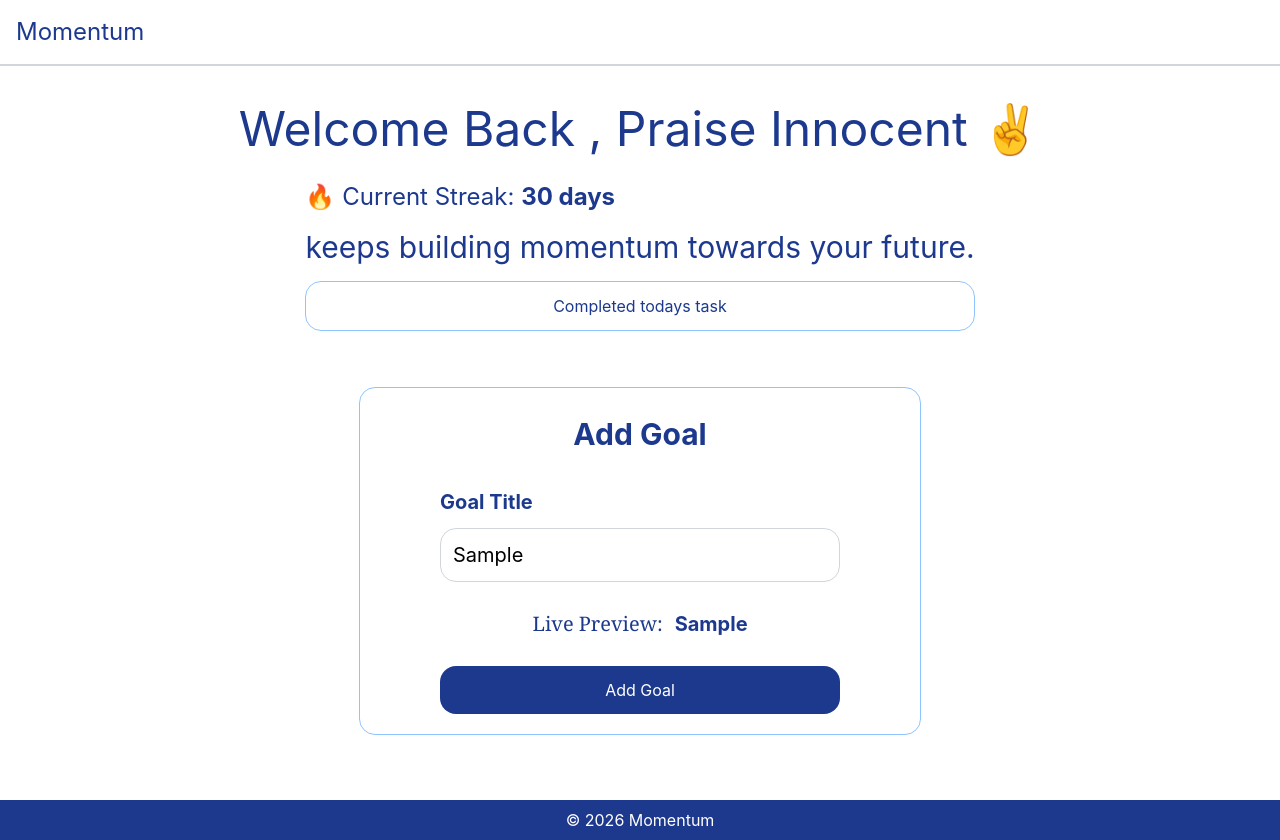
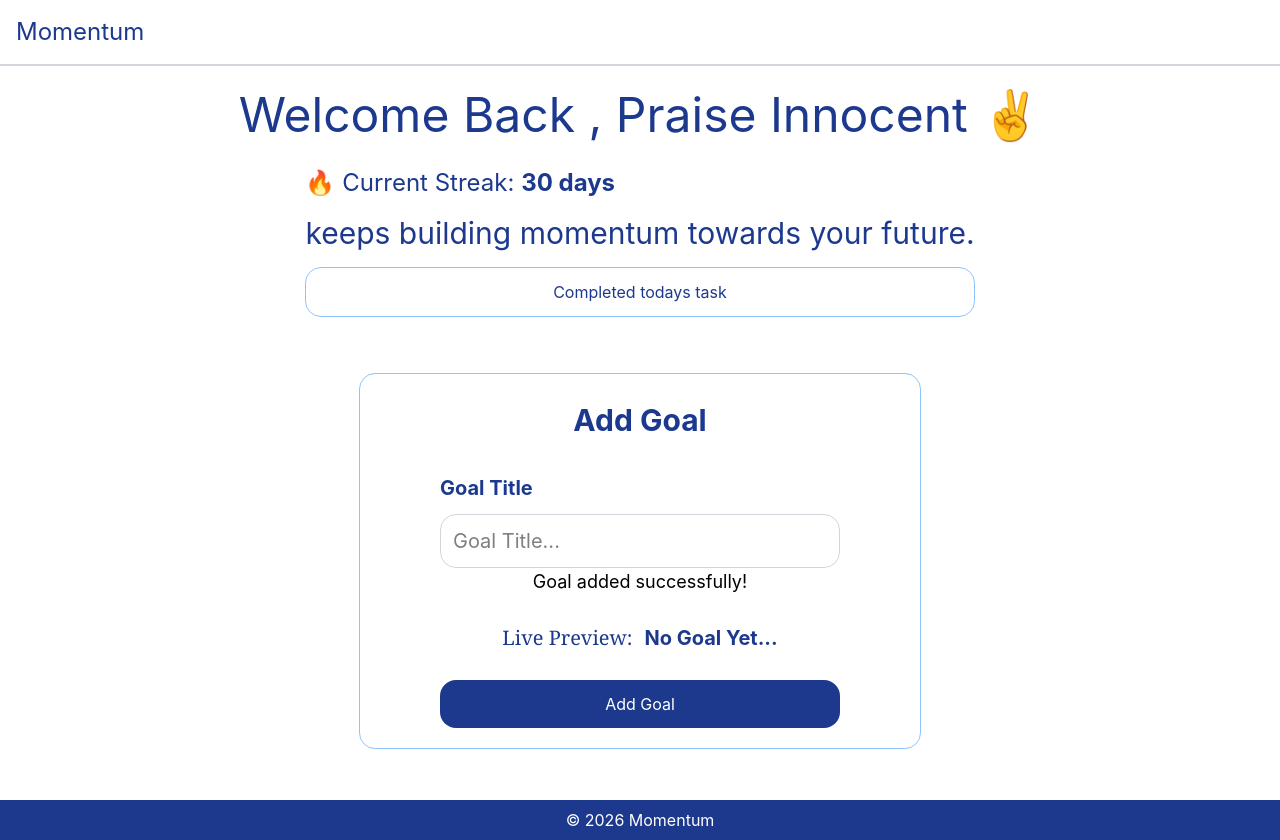
Before and after one commit to praisezedo/momentum, a React (Vite) app: page /dashboard in a window 1280 px wide. Both pictures are taken after typing "Sample" into the empty fields and a click on the button "Add Goal". Built offline with nearby package versions, Linux system fonts and the light colour scheme.

Commit message:
feat: implement goal creation and validation

```diff
--- a/src/components/dashboard/AddGoalForm.tsx
+++ b/src/components/dashboard/AddGoalForm.tsx
@@ -1,26 +1,61 @@
-import { useState} from "react";
+import { useEffect, useState} from "react";
 
 export default function AddGoalForm() {
     const [goalTitle , setGoalTitle] = useState("");
+    const [goals , setGoals] = useState([] as string[]);
+    const [goalMessage , setGoalMessage] = useState("");
+
+    const handleAddGoal = () => {
+
+          setGoalMessage("");
+
+        if (goalTitle.trim() !== "") {
+            setGoals([...goals, goalTitle]);
+            setGoalTitle("");
+            setGoalMessage("Goal added successfully!");
+        }
+
+        else {
+            setGoalMessage("Goal cannot be empty. Please enter a valid goal.");
+        }
+    }
+
+    useEffect(() => {
+
+        if (!goalMessage) return;
+
+        const timer = setTimeout(() => {
+            setGoalMessage("");
+        }, 3000);
+
+        return () => clearTimeout(timer);
+
+    }, [goalMessage]);
 
     return (
         <>
           <div className="flex flex-col items-center mt-7 border-blue-300 border rounded-2xl  justify-center gap-7 px-20 py-5" >
 
            <h1 className="flex justify-center items-center text-blue-900 font-bold text-3xl py-2">Add Goal</h1>
-
-            <div className="flex flex-col justify-start gap-3">
+              <div >
+                 <div className="flex flex-col justify-start gap-3">
                 <label htmlFor="goal-title" className="text-xl font-bold text-blue-900">Goal Title</label>
                 <input placeholder="Goal Title..." value={goalTitle} onChange={(e) => {setGoalTitle(e.target.value)}}  type="text" id="goal-title" className="p-3 rounded-2xl focus:border-blue-900 focus:outline-none  text-xl border border-gray-300 min-w-100"/>
             </div>
-
+             {goalMessage && (
+                <p className="text-black text-lg flex justify-center">{goalMessage}</p>
+            )}
+              </div>
             <div className="flex justify-start gap-3">
                 <span className="text-xl text-blue-900 font-serif">Live Preview: </span>
                  <p className="text-blue-900 text-xl"><strong>{!goalTitle ? "No Goal Yet..." : goalTitle }</strong></p>
             </div>
 
 
-                <button className="bg-blue-900 text-white p-3 hover:opacity-50 hover:cursor-pointer rounded-2xl min-w-100">Add Goal</button>
+
+                <button className="bg-blue-900 text-white p-3 hover:opacity-50 hover:cursor-pointer rounded-2xl min-w-100" onClick={handleAddGoal}>
+                    Add Goal
+                </button>
 
           </div>
         </>
```
